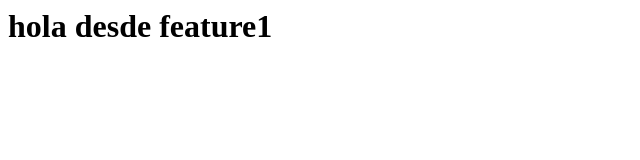
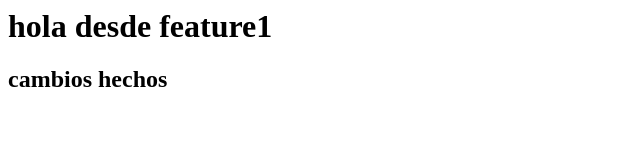
Before and after one commit to Mayitoo0/proyectoprueba2, a plain HTML site: page index.html in a window 1280 px wide. Shown: the whole page, without its empty margins (0-640 px from the left). Drawn offline with Linux system fonts and the light colour scheme.

Commit message:
cambiosindex

```diff
--- a/index.html
+++ b/index.html
@@ -1 +1,2 @@
 <h1>hola desde feature1</h1>
+<h2>cambios hechos</h2>
```
